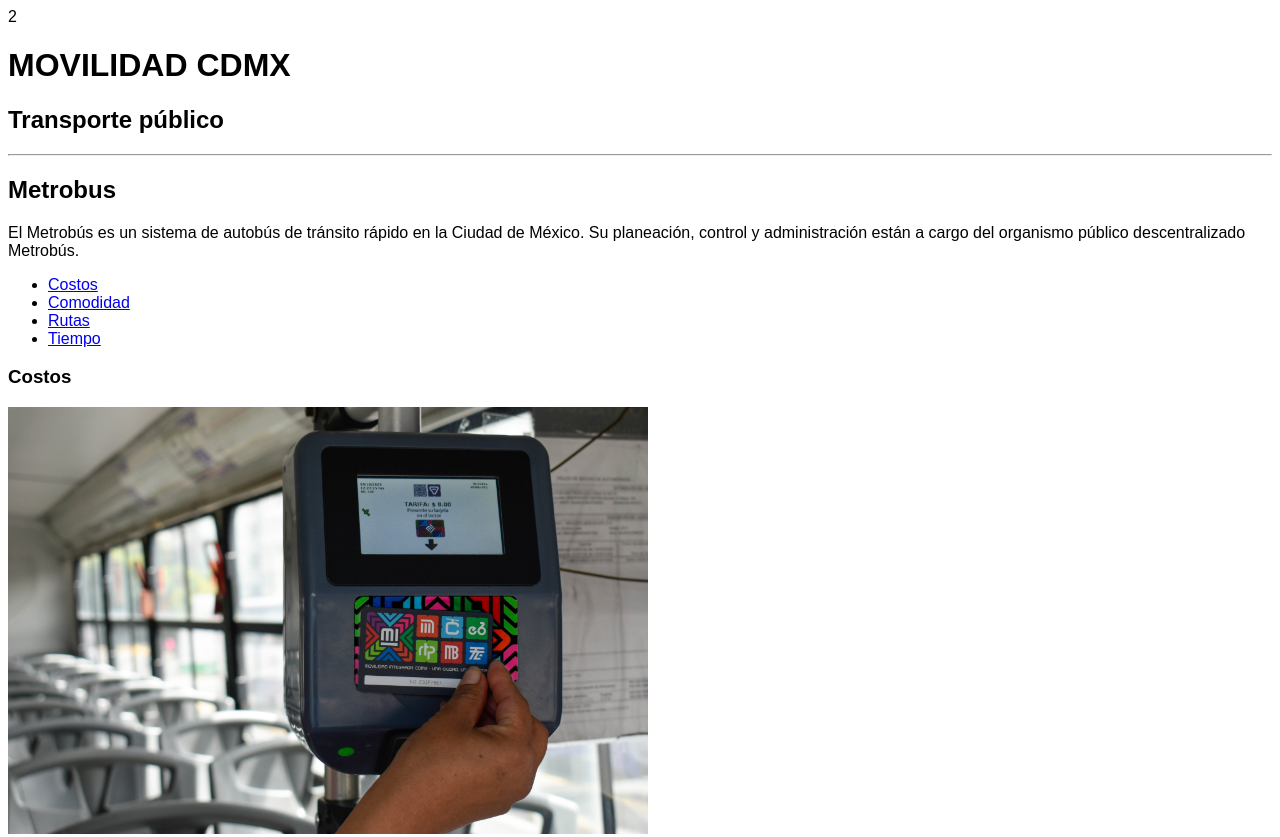
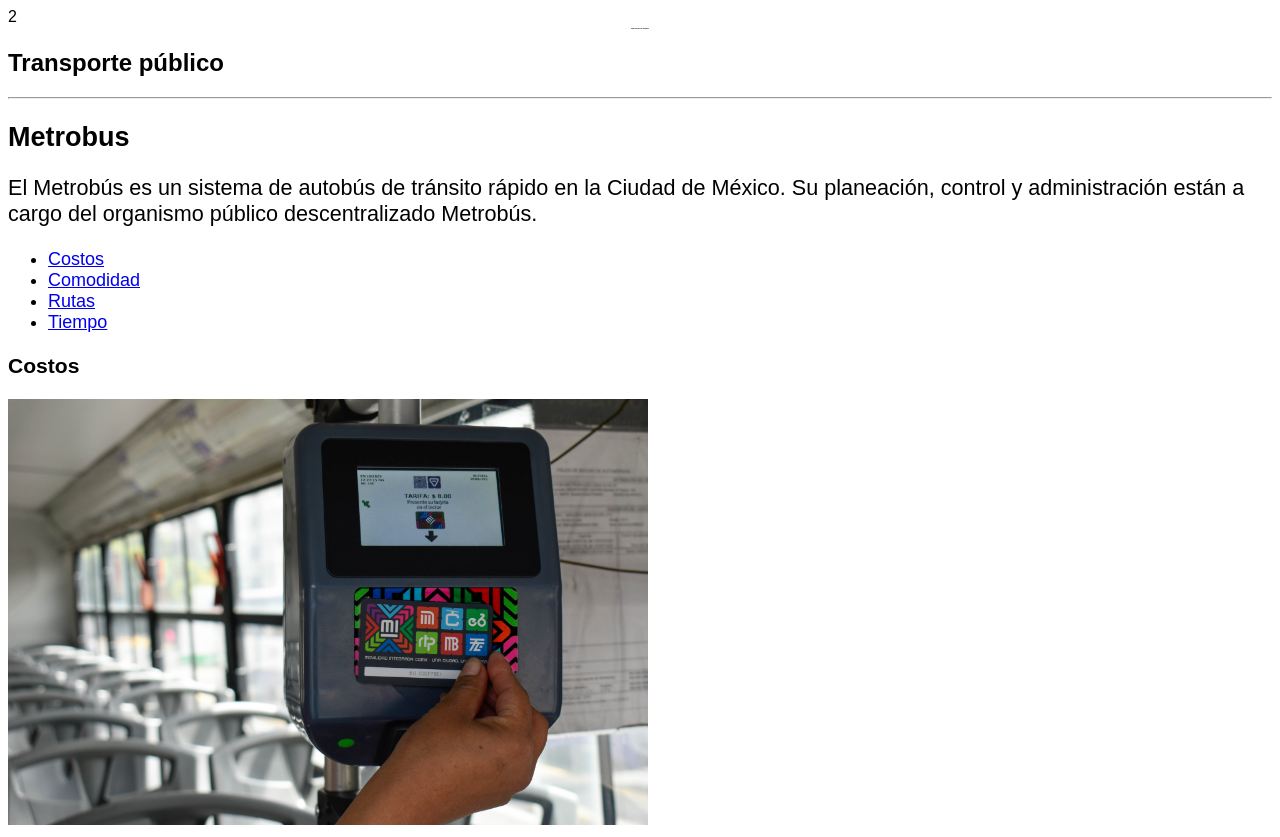
Before and after one commit to Palomaarrs/movilidad-cdmx, a plain HTML site: page index.html in a window 1280 px wide. Shown: the top 837 px of the page. Drawn offline with Linux system fonts and the light colour scheme; a web font is replaced by a local one.

Commit message:
font size

```diff
--- a/css/style.css
+++ b/css/style.css
@@ -4,3 +4,15 @@ body {
 h1, h2, h3 {
     font-family: "relaxia", sans-serif;
 }
+
+section{
+    font-size: 18px;
+}
+
+h1{
+    text-align: center;
+    font-size: 2px;
+}
+p {
+    font-size: 1.2em;
+}
```
